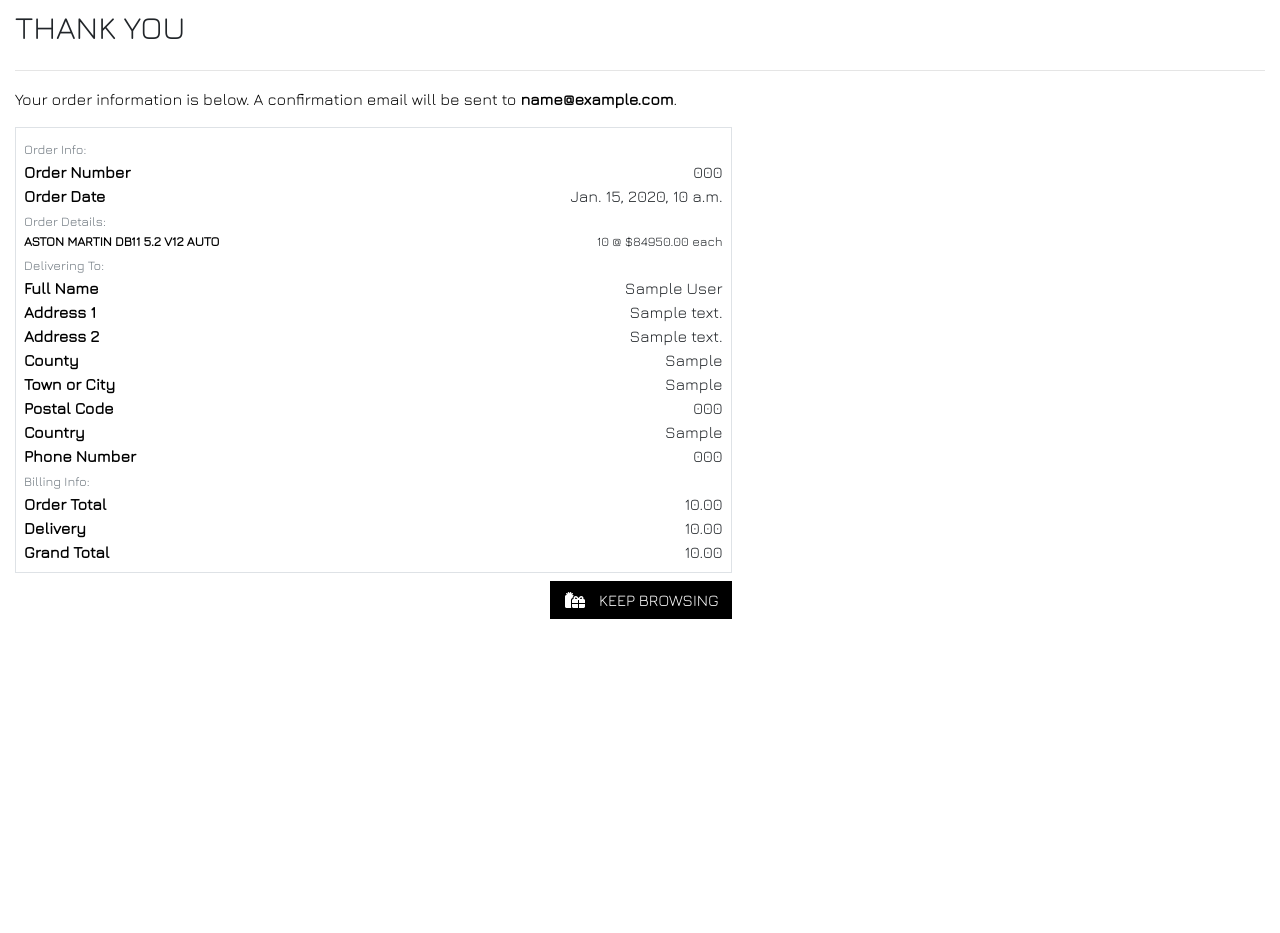
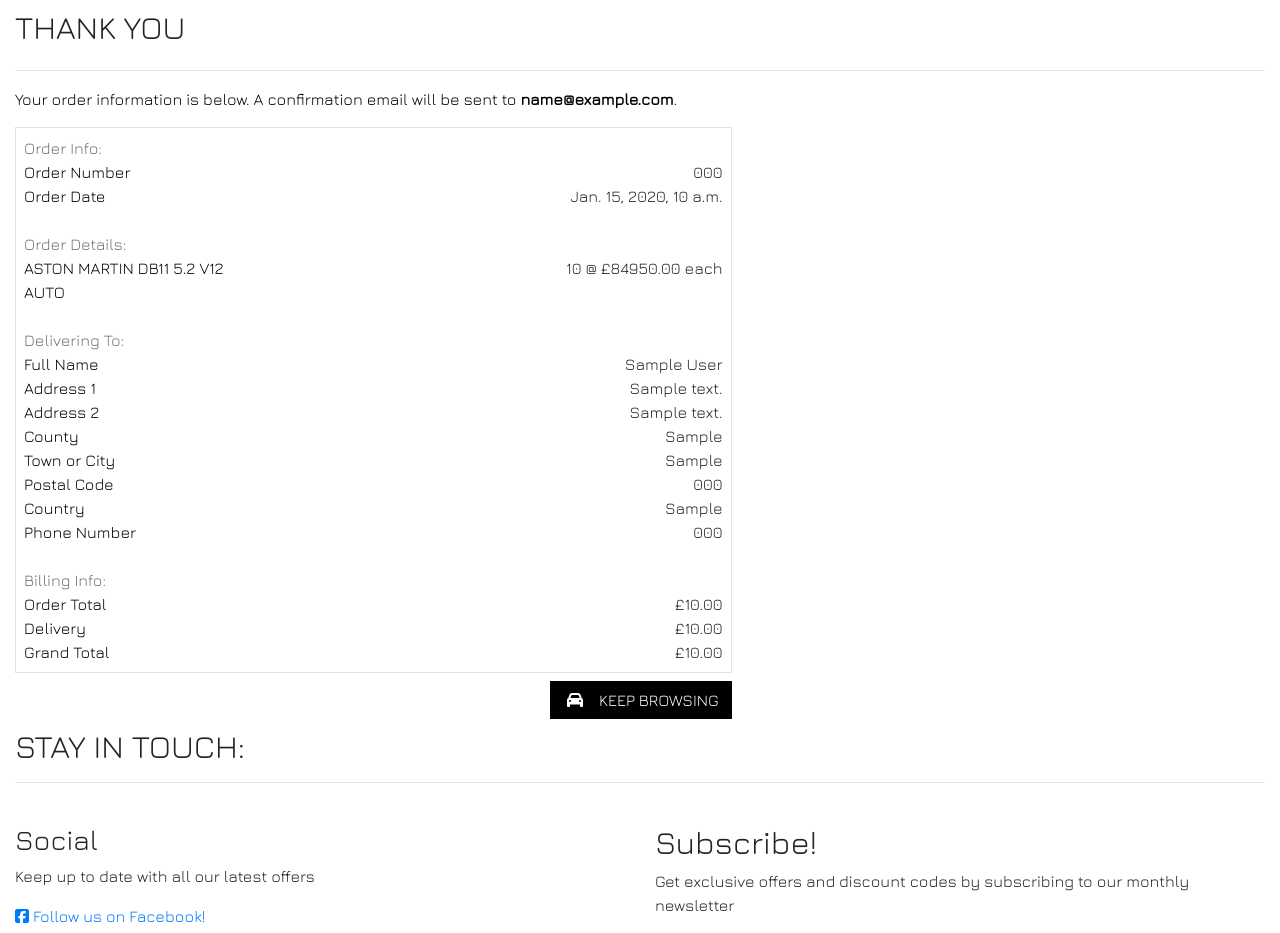
Before and after one commit to kslg/elite-rides, a Django app: page /checkout/checkout_success/000 in a window 1280 px wide. Shown: the part 189-1122 px from the top of the page. Before the commit the page ends 808 px from the top, so only its background shows below. Run offline with Django 3.2, Linux system fonts and the light colour scheme; data comes from the database, SQL or seed files in the repository; tables that the repository leaves empty hold one stand-in row (values such as "Sample post"); some libraries are stand-ins or nearby versions.

Commit message:
Updated order summary on checkout success page

```diff
--- a/checkout/templates/checkout/checkout_success.html
+++ b/checkout/templates/checkout/checkout_success.html
@@ -30,13 +30,13 @@
                 <div class="order-confirmation-wrapper p-2 border">
                     <div class="row">
                         <div class="col">
-                            <small class="text-muted">Order Info:</small>
+                            <large class="text-muted">Order Info:</large>
                         </div>
                     </div>
 
                     <div class="row">
                         <div class="col-12 col-md-4">
-                            <p class="mb-0 text-black font-weight-bold">Order Number</p>
+                            <p class="mb-0 text-black">Order Number</p>
                         </div>
                         <div class="col-12 col-md-8 text-md-right">
                             <p class="mb-0">{{ order.order_number }}</p>
@@ -45,41 +45,41 @@
 
                     <div class="row">
                         <div class="col-12 col-md-4">
-                            <p class="mb-0 text-black font-weight-bold">Order Date</p>
+                            <p class="mb-0 text-black">Order Date</p>
                         </div>
                         <div class="col-12 col-md-8 text-md-right">
                             <p class="mb-0">{{ order.date }}</p>
                         </div>
                     </div>
-
+                    <br>
                     <div class="row">
                         <div class="col">
-                            <small class="text-muted">Order Details:</small>
+                            <large class="text-muted">Order Details:</large>
                         </div>
                     </div>
 
                     {% for item in order.lineitems.all %}
                     <div class="row">
                         <div class="col-12 col-md-4">
-                            <p class="small mb-0 text-black font-weight-bold">
+                            <p class="large mb-0 text-black">
                                 {{ item.product.name }}
                             </p>
                         </div>
                         <div class="col-12 col-md-8 text-md-right">
-                            <p class="small mb-0">{{ item.quantity }} @ ${{ item.product.price }} each</p>
+                            <p class="medium mb-0">{{ item.quantity }} @ £{{ item.product.price }} each</p>
                         </div>
                     </div>
                     {% endfor %}
-
+                    <br>
                     <div class="row">
                         <div class="col">
-                            <small class="text-muted">Delivering To:</small>
+                            <large class="text-muted">Delivering To:</large>
                         </div>
                     </div>
 
                     <div class="row">
                         <div class="col-12 col-md-4">
-                            <p class="mb-0 text-black font-weight-bold">Full Name</p>
+                            <p class="mb-0 text-black">Full Name</p>
                         </div>
                         <div class="col-12 col-md-8 text-md-right">
                             <p class="mb-0">{{ order.full_name }}</p>
@@ -88,7 +88,7 @@
 
                     <div class="row">
                         <div class="col-12 col-md-4">
-                            <p class="mb-0 text-black font-weight-bold">Address 1</p>
+                            <p class="mb-0 text-black">Address 1</p>
                         </div>
                         <div class="col-12 col-md-8 text-md-right">
                             <p class="mb-0">{{ order.street_address1 }}</p>
@@ -98,7 +98,7 @@
                     {% if order.street_address2 %}
                     <div class="row">
                         <div class="col-12 col-md-4">
-                            <p class="mb-0 text-black font-weight-bold">Address 2</p>
+                            <p class="mb-0 text-black">Address 2</p>
                         </div>
                         <div class="col-12 col-md-8 text-md-right">
                             <p class="mb-0">{{ order.street_address2 }}</p>
@@ -109,7 +109,7 @@
                     {% if order.county %}
                     <div class="row">
                         <div class="col-12 col-md-4">
-                            <p class="mb-0 text-black font-weight-bold">County</p>
+                            <p class="mb-0 text-black">County</p>
                         </div>
                         <div class="col-12 col-md-8 text-md-right">
                             <p class="mb-0">{{ order.county }}</p>
@@ -119,7 +119,7 @@
 
                     <div class="row">
                         <div class="col-12 col-md-4">
-                            <p class="mb-0 text-black font-weight-bold">Town or City</p>
+                            <p class="mb-0 text-black">Town or City</p>
                         </div>
                         <div class="col-12 col-md-8 text-md-right">
                             <p class="mb-0">{{ order.town_or_city }}</p>
@@ -129,7 +129,7 @@
                     {% if order.postcode %}
                     <div class="row">
                         <div class="col-12 col-md-4">
-                            <p class="mb-0 text-black font-weight-bold">Postal Code</p>
+                            <p class="mb-0 text-black">Postal Code</p>
                         </div>
                         <div class="col-12 col-md-8 text-md-right">
                             <p class="mb-0">{{ order.postcode }}</p>
@@ -139,7 +139,7 @@
 
                     <div class="row">
                         <div class="col-12 col-md-4">
-                            <p class="mb-0 text-black font-weight-bold">Country</p>
+                            <p class="mb-0 text-black">Country</p>
                         </div>
                         <div class="col-12 col-md-8 text-md-right">
                             <p class="mb-0">{{ order.country }}</p>
@@ -148,43 +148,43 @@
 
                     <div class="row">
                         <div class="col-12 col-md-4">
-                            <p class="mb-0 text-black font-weight-bold">Phone Number</p>
+                            <p class="mb-0 text-black">Phone Number</p>
                         </div>
                         <div class="col-12 col-md-8 text-md-right">
                             <p class="mb-0">{{ order.phone_number }}</p>
                         </div>
                     </div>
-
+                    <br>
                     <div class="row">
                         <div class="col">
-                            <small class="text-muted">Billing Info:</small>
+                            <large class="text-muted">Billing Info:</large>
                         </div>
                     </div>
 
                     <div class="row">
                         <div class="col-12 col-md-4">
-                            <p class="mb-0 text-black font-weight-bold">Order Total</p>
+                            <p class="mb-0 text-black">Order Total</p>
                         </div>
                         <div class="col-12 col-md-8 text-md-right">
-                            <p class="mb-0">{{ order.order_total }}</p>
+                            <p class="mb-0">£{{ order.order_total }}</p>
                         </div>
                     </div>
 
                     <div class="row">
                         <div class="col-12 col-md-4">
-                            <p class="mb-0 text-black font-weight-bold">Delivery</p>
+                            <p class="mb-0 text-black">Delivery</p>
                         </div>
                         <div class="col-12 col-md-8 text-md-right">
-                            <p class="mb-0">{{ order.delivery_cost }}</p>
+                            <p class="mb-0">£{{ order.delivery_cost }}</p>
                         </div>
                     </div>
 
                     <div class="row">
                         <div class="col-12 col-md-4">
-                            <p class="mb-0 text-black font-weight-bold">Grand Total</p>
+                            <p class="mb-0 text-black">Grand Total</p>
                         </div>
                         <div class="col-12 col-md-8 text-md-right">
-                            <p class="mb-0">{{ order.grand_total }}</p>
+                            <p class="mb-0">£{{ order.grand_total }}</p>
                         </div>
                     </div>
                 </div>
@@ -202,7 +202,7 @@
                 {% else %}
                     <a href="{% url 'products' %}" class="btn btn-black rounded-0 my-2">
                         <span class="icon mr-2">
-                            <i class="fas fa-gifts"></i>
+                            <i class="fas fa-car"></i>
                         </span>
                         <span class="text-uppercase">Keep Browsing</span>
                     </a>
@@ -211,3 +211,30 @@
 		</div>
     </div>
 {% endblock %}
+
+{% block page_footer %}
+<footer class="container-wrapper">
+  <div class="container quotes-container content-container">
+    <section class="footer">
+      <div class="row">
+        <div class="col-12 page-header mb-4">
+          <h2 class="text-uppercase">Stay in touch:</h2>
+          <hr class="block-divider block-divider--short">
+        </div>
+      </div>
+      <div class="row">
+        <div class="col-12 col-md-6">
+          <h3>Social</h3>
+          <p>Keep up to date with all our latest offers</p>
+          <a href="#" target="_blank"><i class="fab fa-facebook-square"></i> Follow us on Facebook!</a>
+        </div>
+        <div class="col-12 col-md-6">
+          <h2>Subscribe!</h2>
+          <p>Get exclusive offers and discount codes by subscribing to our monthly newsletter</p>
+          <!-- Mailchimp signup form here -->
+        </div>
+      </div>
+    </section>
+  </div>
+</footer>
+{% endblock %}
```
Also changed, not shown: checkout/templates/checkout/checkout.html (+27 -0 lines), products/templates/products/product_detail.html (+27 -0 lines).
